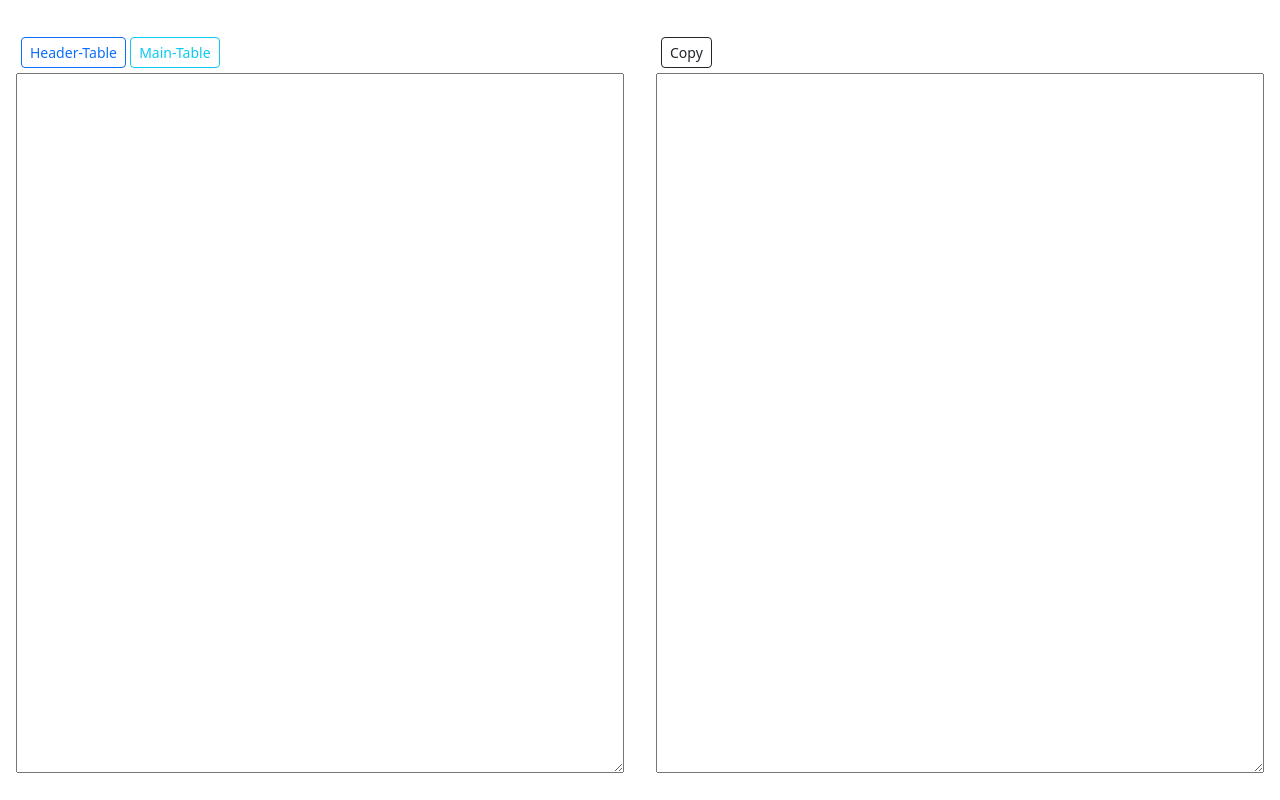
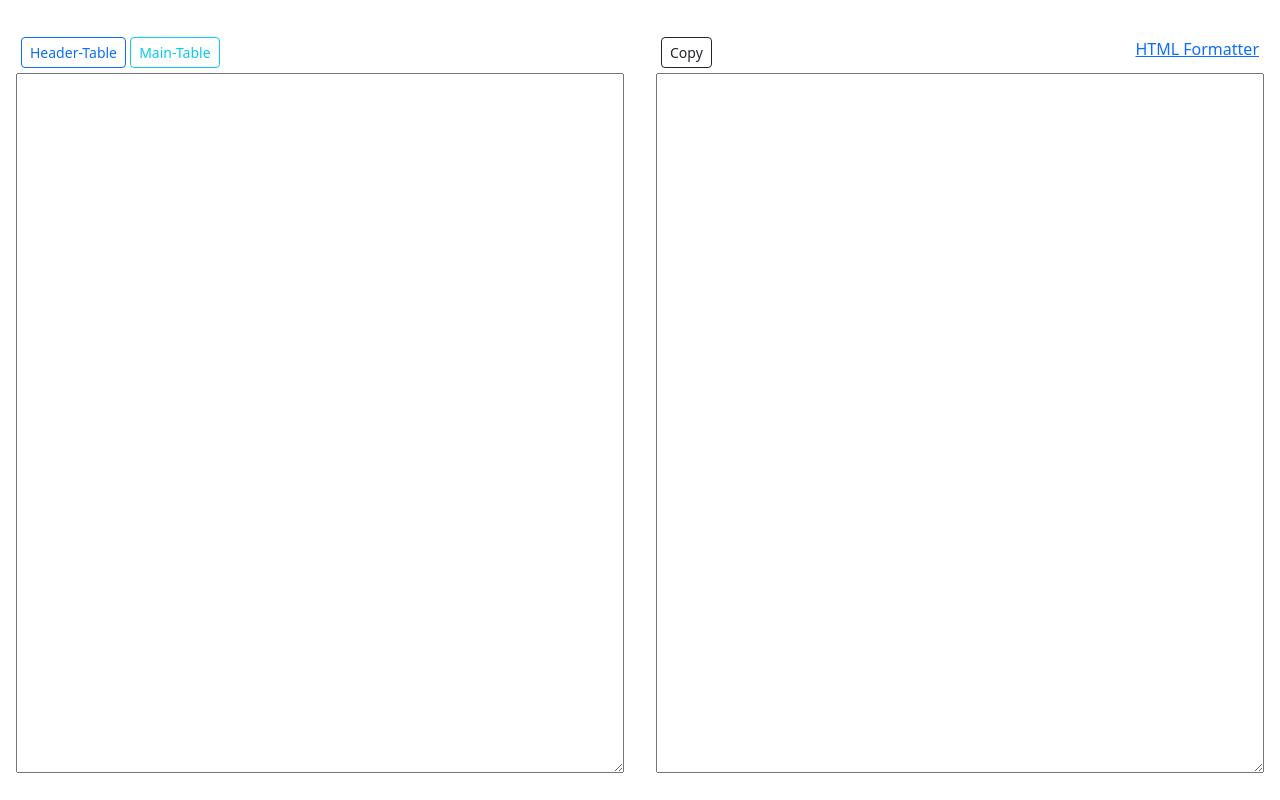
Before and after one commit to anlethanh048/ConvertUI, a plain HTML site: page index.html in a window 1280 px wide. Drawn offline with nearby package versions, Linux system fonts and the light colour scheme.

Commit message:
Update index.html

```diff
--- a/index.html
+++ b/index.html
@@ -32,6 +32,7 @@
                     <div class="col p-3">
                         <div style="padding: 5px;">
                             <button type="button" id="btnC" class="btn btn-outline-dark btn-sm">Copy</button>
+                            <a style="float: right;" href="https://webformatter.com/html ">HTML Formatter</a>
                         </div>
                         <textarea class="col-12" id="ouput" style="height: 700px;">
                         </textarea>
```
